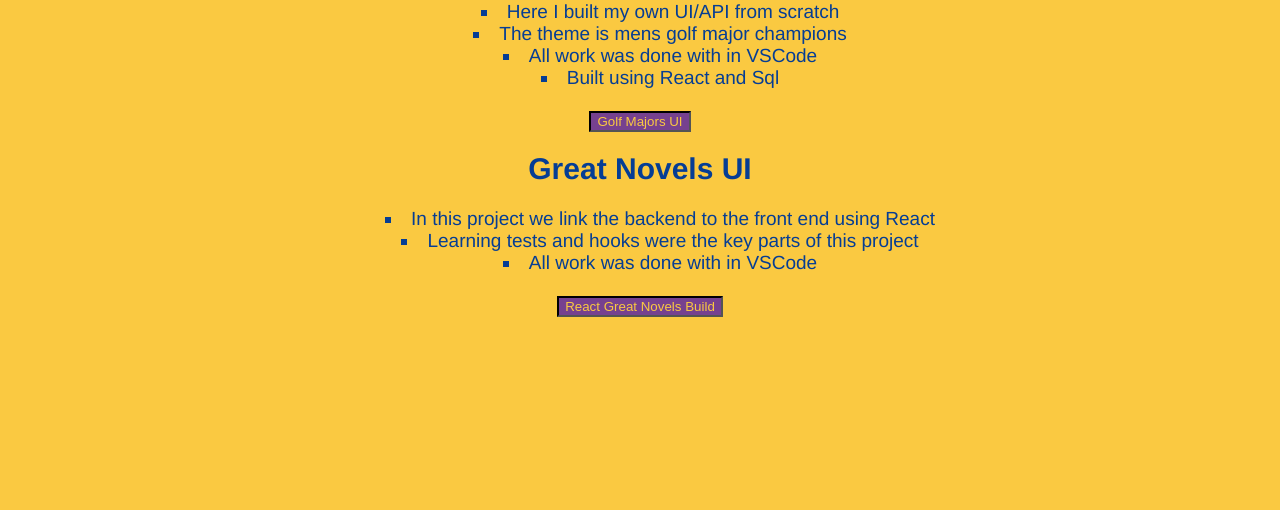
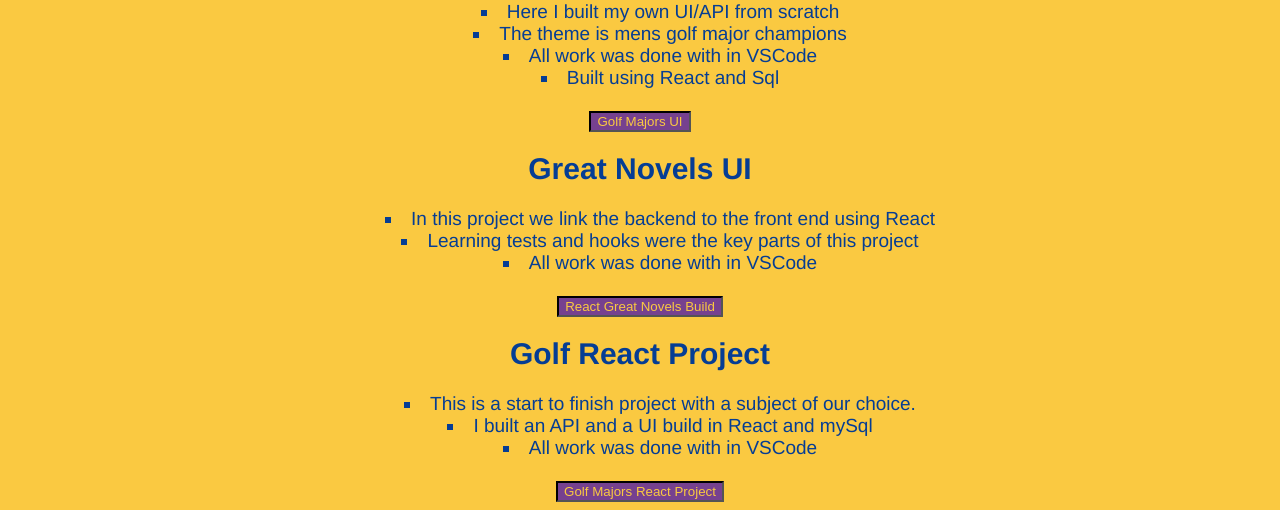
Before and after one commit to jciii/portfolio-site, a plain HTML site: page index.html in a window 1280 px wide. Shown: the part 625-1135 px from the top of the page. Before the commit the page ends 950 px from the top, so only its background shows below. Drawn offline with Linux system fonts and the light colour scheme.

Commit message:
Portfolio

```diff
--- a/index.html
+++ b/index.html
@@ -67,9 +67,16 @@
   <form action="https://github.com/jciii/great-novels-ui/tree/FinalAnswerYAY" method="get" target="_blank">
     <button type="submit">React Great Novels Build</button>
   </form>
-
-
-
+  </form>
+  <h1>Golf React Project</h1>
+  <ul>
+    <li>This is a start to finish project with a subject of our choice.</li>
+    <li>I built an API and a UI build in React and mySql</li>
+    <li>All work was done with in VSCode</li>
+  </ul>
+  <form action="https://github.com/jciii/Golf-majors/tree/golfReact" method="get" target="_blank">
+    <button type="submit">Golf Majors React Project</button>
+  </form>
 
 </body>
 
```
